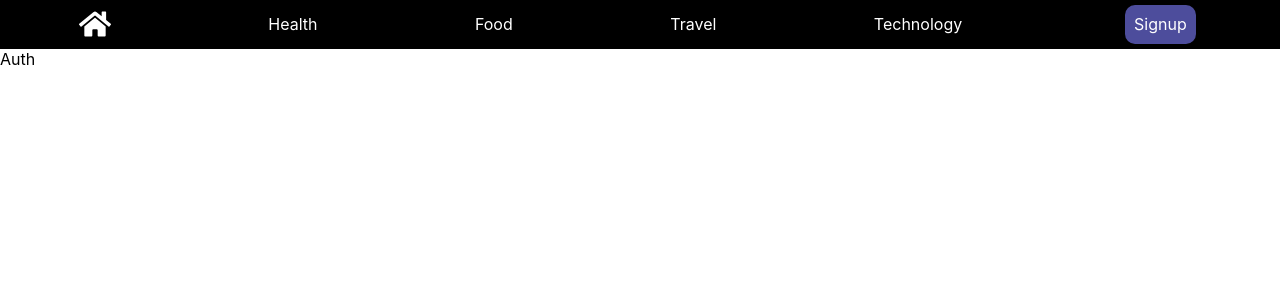
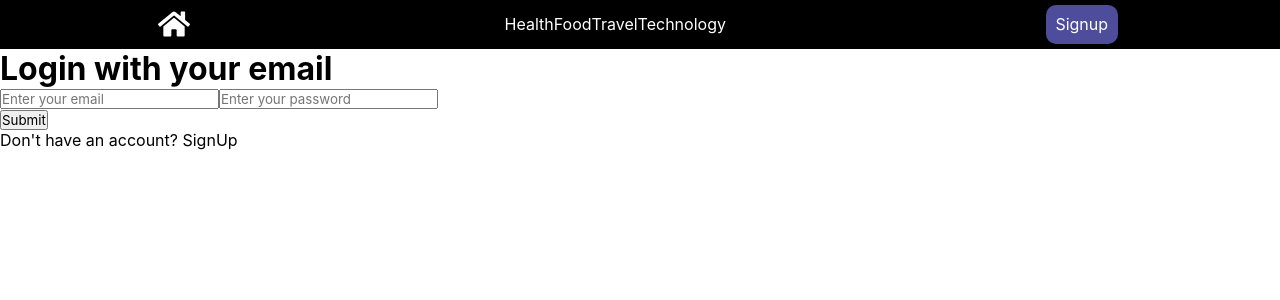
Before and after one commit to BinderAndreas/firebase, a React (Create React App) app: page /auth in a window 1280 px wide. Shown: the top 300 px of the page. Built offline with nearby package versions, Linux system fonts and the light colour scheme; no server answers; a web font is replaced by a local one.

Commit message:
firebase III

```diff
--- a/package.json
+++ b/package.json
@@ -9,6 +9,7 @@
     "axios": "^1.2.2",
     "dotenv": "^16.0.3",
     "firebase": "^9.15.0",
+    "firebase-hooks": "^0.0.1",
     "react": "^18.2.0",
     "react-dom": "^18.2.0",
     "react-icons": "^4.7.1",
--- a/src/App.js
+++ b/src/App.js
@@ -3,7 +3,7 @@ import HomePage from './pages/HomePage';
 import {BrowserRouter,Routes,Route } from 'react-router-dom';
 import Header from './components/Header/Header';
 import CategoryArticles from './pages/CategoryArticles';
-import Auth from './pages/Auth';
+import Auth from './pages/Auth/Auth';
 
 function App() {
   return (
--- a/src/components/header/Header.js
+++ b/src/components/header/Header.js
@@ -1,22 +1,40 @@
-import React from 'react'
+import React,{useEffect} from 'react'
 import "./header.css"
 import { FaHome } from "react-icons/fa";
 import {Link,useNavigate} from "react-router-dom"
+import {auth} from "../../config/firebaseConfig"
+import {useAuthState} from "react-firebase-hooks/auth"
+import { signOut } from 'firebase/auth';
 
 function Header() {
 
   const categories = ["Health", "Food", "Travel", "Technology"];
   let navigate=useNavigate();
+  const [user]=useAuthState(auth)
+
+
+
+
 
   return (
     <div className='header-container'>
       <FaHome className='home-icon' onClick={()=>navigate("/")}/>
-      {
-        categories.map(item=>{
-          return <Link className='nav-link' to={`/categories/${item}`}>{item}</Link>
-        })
-      }
-      <Link className='auth-link' to={`/auth`}>Signup</Link>
+      <div className='categories-container'>
+        {
+          categories.map(item=>{
+            return <Link className='nav-link' to={`/categories/${item}`}>{item}</Link>
+          })
+        }
+      </div>
+     {
+      user
+      ? <div>
+          <span className='username'>{user?.displayName ? user?.displayName : user?.email}</span>
+          <button className='auth-link' onClick={()=>signOut(auth)}>Logout</button>
+        </div>
+      : <Link className='auth-link' to={`/auth`}>Signup</Link>
+     }
+
     </div>
   )
 }
--- a/src/config/firebaseConfig.js
+++ b/src/config/firebaseConfig.js
@@ -1,6 +1,7 @@
 // Import the functions you need from the SDKs you need
 import { initializeApp } from "firebase/app";
 import { getFirestore } from 'firebase/firestore'
+import {getAuth} from "firebase/auth"
 // TODO: Add SDKs for Firebase products that you want to use
 // https://firebase.google.com/docs/web/setup#available-libraries
 
@@ -17,3 +18,4 @@ const firebaseConfig = {
 // Initialize Firebase
 const app = initializeApp(firebaseConfig);
 export const db = getFirestore(app)
+export const auth = getAuth(app)
--- a/src/pages/Auth.js
+++ /dev/null
@@ -1,9 +0,0 @@
-import React from 'react'
-
-function Auth() {
-  return (
-    <div>Auth</div>
-  )
-}
-
-export default Auth
--- /dev/null
+++ b/src/pages/Auth/Auth.js
@@ -0,0 +1,70 @@
+import React, {useState} from 'react'
+import "./auth.css"
+import {auth} from "../../config/firebaseConfig"
+import { createUserWithEmailAndPassword,updateProfile,signInWithEmailAndPassword } from 'firebase/auth'
+import { useNavigate } from 'react-router-dom'
+
+function Auth() {
+let navigate = useNavigate();
+const [existingUser,setExistingUser]=useState(true)
+const [name,setName]=useState("")
+const [email,setEmail]=useState("")
+const [password,setPassword]=useState("")
+
+const handleLogin=(e)=>{
+  e.preventDefault();
+  signInWithEmailAndPassword(auth,email,password)
+  .then(res=>{
+    navigate("/")
+  })
+  .catch(err=>{
+    alert(err.message)
+  })
+}
+const handleSignup=(e)=>{
+  e.preventDefault();
+
+  createUserWithEmailAndPassword(auth,email,password)
+  .then(res=>{
+    navigate("/")
+    updateProfile(auth.currentUser,{displayName:name})
+    setExistingUser(true)
+  })
+  .catch(err=>{
+    console.log(err)
+  })
+
+}
+
+  return (
+    <div>
+      {
+        existingUser
+        ? <form className='auth-forms' onSubmit={handleLogin}>
+            <h1>Login with your email</h1>
+            <div className='form-group'>
+              <input type="email"  value={email || "" }placeholder="Enter your email" onChange={(e)=>setEmail(e.target.value)} required />
+              <input  value={password || "" } type="password" placeholder="Enter your password" onChange={(e)=>setPassword(e.target.value)} required />
+            </div>
+            <button type="submit">Submit</button>
+            <p>Don't have an account? <span onClick={()=>setExistingUser(false)}>SignUp</span></p>
+            </form>
+          : <form className='auth-forms' onSubmit={handleSignup}>
+            <h1>Signup with your email</h1>
+            <div className='form-group'>
+              <input value={name || "" } type="text" placeholder="Enter your name" onChange={(e)=>setName(e.target.value)} required />
+              <input  value={email || "" } type="email" placeholder="Enter your email" onChange={(e)=>setEmail(e.target.value)} required />
+              <input value={password || "" } type="password" placeholder="Enter your password" onChange={(e)=>setPassword(e.target.value)} required />
+            </div>
+          <button type="submit">Submit</button>
+          <p>Already have an account? <span onClick={()=>setExistingUser(true)}>Login</span></p>
+          </form>
+
+      }
+
+
+    </div>
+  )
+}
+
+export default Auth
```
Also changed, not shown: src/pages/Auth/auth.css (added), 1 other file (tests, documents, lock files or other folders).
